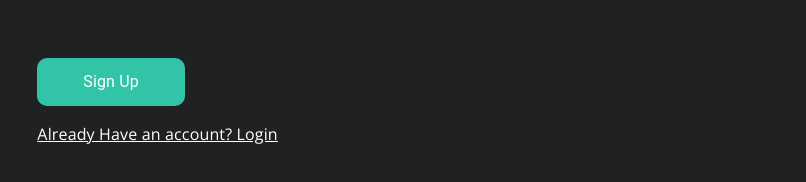
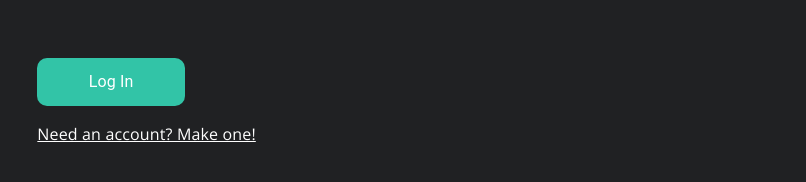
Before and after one commit to abhinnsarkar/Asark-GPT-Client, a React (Create React App) app: page /login in a window 1280 px wide. Shown: the part 558-740 px from the top of the page, without its empty margins (234-1040 px from the left). Built offline with nearby package versions, Linux system fonts and the light colour scheme.

Commit message:
fixed login page improper labels

```diff
--- a/src/components/Auth/Login/LoginPage.js
+++ b/src/components/Auth/Login/LoginPage.js
@@ -191,7 +191,7 @@ const LoginPage = ({ isPortrait, login }) => {
                                         onClick={handleSubmit}
                                     >
                                         <Typography textTransform="none">
-                                            Sign Up
+                                            Log In
                                         </Typography>
                                     </Button>
                                 </Box>
@@ -201,8 +201,8 @@ const LoginPage = ({ isPortrait, login }) => {
                                         height: "10%",
                                     }}
                                 >
-                                    <Link to="/login">
-                                        Already Have an account? Login
+                                    <Link to="/register">
+                                        Need an account? Make one!
                                     </Link>
                                 </Box>
                             </Box>
```
